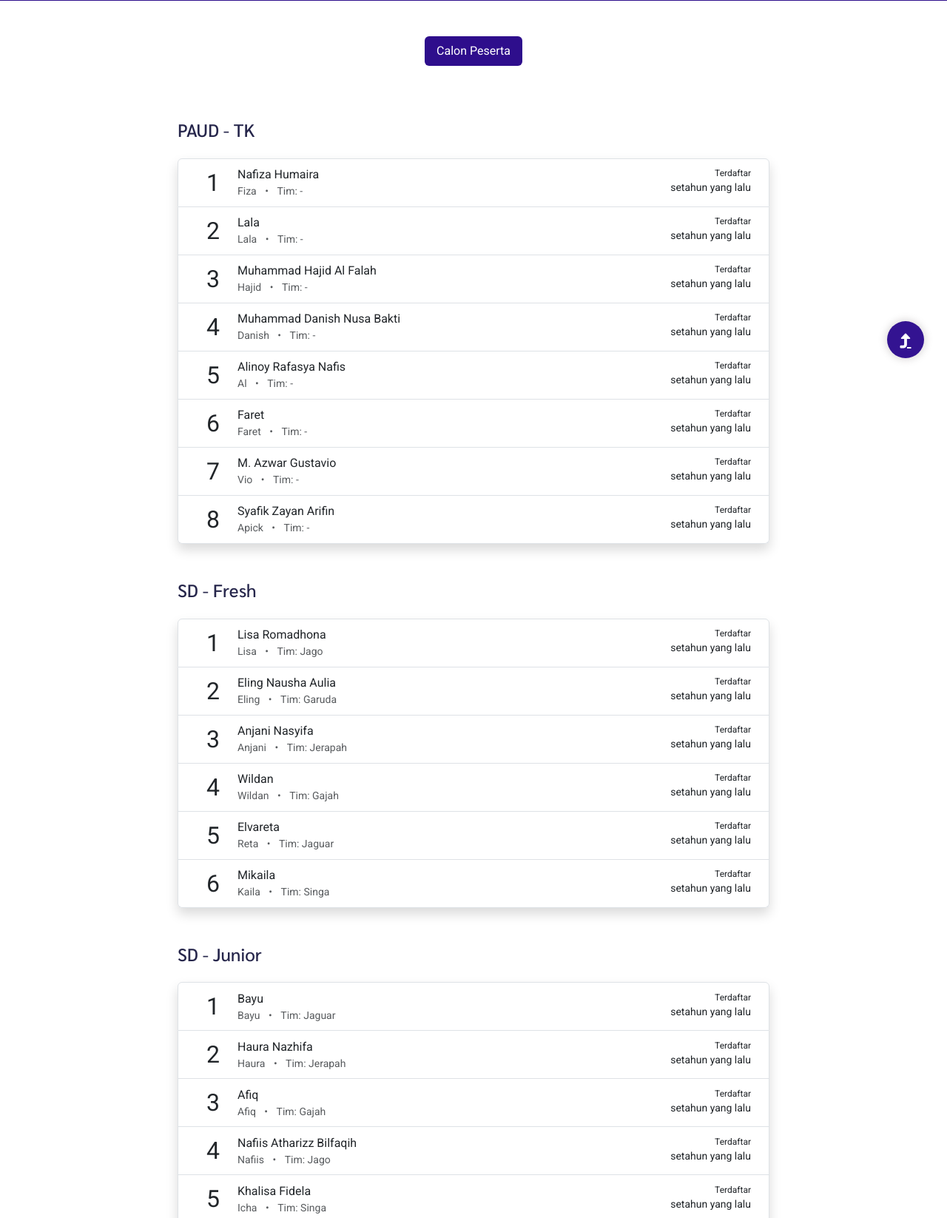
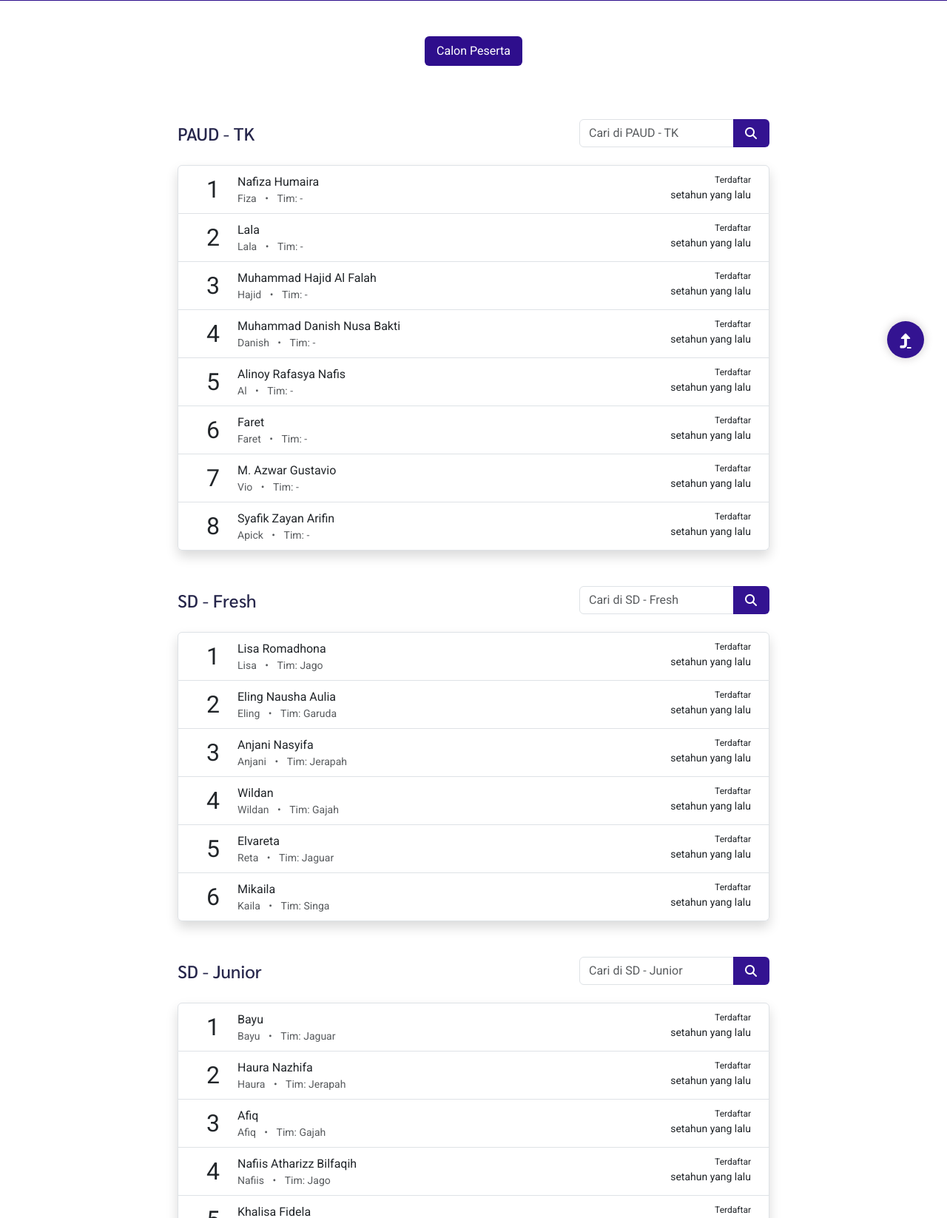
Before and after one commit to fauzantrif/pitulasan, a PHP site: page /peserta in a window 1280 px wide. Shown: the part 298-1944 px from the top of the page at 74% size. Run offline with PHP 8.4, Linux system fonts and the light colour scheme; data comes from the database, SQL or seed files in the repository; some libraries are stand-ins or nearby versions.

Commit message:
Participant: added search function each grouping

```diff
--- a/peserta.php
+++ b/peserta.php
@@ -47,9 +47,20 @@
                                 <?php
                                     $participant_groups = $database->query("SELECT `grouping` FROM participant GROUP BY `grouping` ORDER BY `grouping` ASC");
                                     foreach($participant_groups['data'] as $participant_group){
+                                        $idListGroup = "list-group-" . md5($participant_group['grouping']);
                                 ?>
-                                <h4 class="my-4 mt-5"><?= $participant_group['grouping'] ?></h4>
-                                <div class="list-group shadow">
+                                <div class="d-flex flex-column flex-md-row align-items-center justify-content-between my-4 mt-5">
+                                    <div class="mb-2 mb-md-0">
+                                        <h4 class="mb-0"><?= $participant_group['grouping'] ?></h4>
+                                    </div>
+                                    <div class="">
+                                        <div class="input-group mb-0" data-search="<?= $idListGroup ?>">
+                                            <input type="search" class="form-control shadow-none" placeholder="Cari di <?= $participant_group['grouping'] ?>">
+                                            <button class="btn p-2 px-3 rounded-end" type="button"><i class="fas fa-search"></i></button>
+                                        </div>
+                                    </div>
+                                </div>
+                                <div class="list-group shadow" id="<?= $idListGroup ?>">
                                     <?php
                                             $participant_ranks = $database->query("SELECT participant.*, teams.name AS team_name, teams.logo AS team_logo, COALESCE(SUM(competition_transactions.point), 0) AS total_points, COUNT(competition_transactions.id) AS matches_count FROM participant LEFT JOIN competition_transactions ON participant.id = competition_transactions.id_participant LEFT JOIN teams ON teams.id = participant.team WHERE participant.grouping = '{$participant_group['grouping']}' GROUP BY participant.id ORDER BY total_points DESC");
                                             $p = 0;
@@ -63,10 +74,10 @@
                                                 <span class="fs-2"><?= $p ?></span>
                                             </div>
                                             <div class="flex-fill me-4">
-                                                <div><?= $participant_rank['fullname'] ?></div>
+                                                <div data-search-enabled="true"><?= $participant_rank['fullname'] ?></div>
                                                 <small class="opacity-75">
                                                     <ul class="list-inline">
-                                                        <li class="list-inline-item"><?= $participant_rank['callname'] ?></li>
+                                                        <li class="list-inline-item" data-search-enabled="true"><?= $participant_rank['callname'] ?></li>
                                                         <li class="list-inline-item">&bull;</li>
                                                         <li class="list-inline-item">Tim: <?= ($participant_rank['team_name'] !== null) ? $participant_rank['team_name'] : "-" ?></li>
                                                     </ul>
@@ -143,6 +154,23 @@
         }
         setInterval(getUpdateTime, 3000);
         getUpdateTime();
+
+        $("[data-search]").each(function(){
+            var $listData = $(this).attr("data-search");
+            var $searchComp = $(this).find("input");
+            $(this).find("button").on("click", function(e){
+                var $searchValue = $searchComp.val().toLowerCase();
+                $("#" + $listData + " a.list-group-item").filter(function() {
+                    // console.log("Searching: ", $searchValue, "on", $(this));
+                    $(this).toggle( $(this).find("[data-search-enabled]").text().toLowerCase().indexOf($searchValue) > -1 )
+                });
+            });
+            $searchComp.on("search", function(e){
+                // if(e.which === 13){
+                    $(this).next().click();
+                // }
+            });
+        });
     </script>
 
     </body>
```
